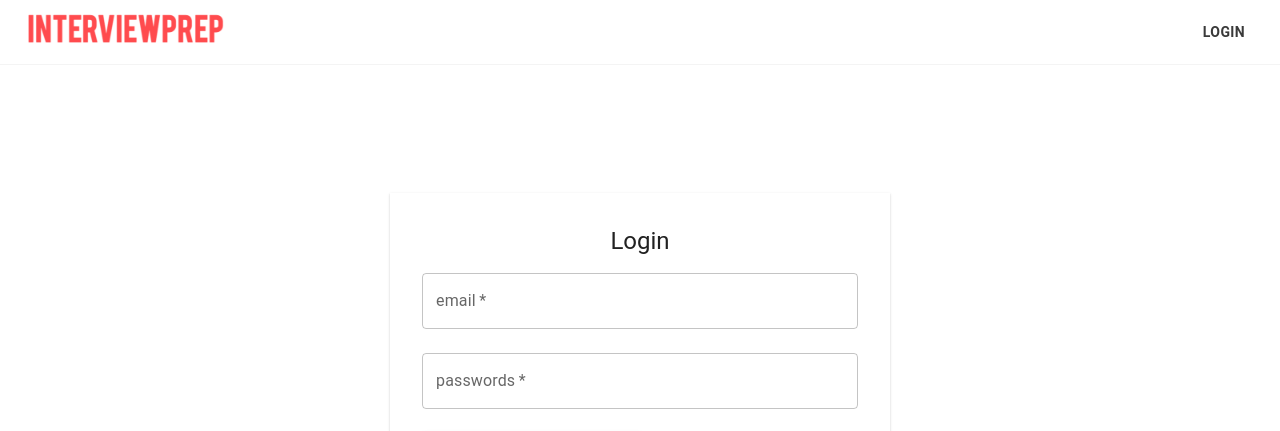
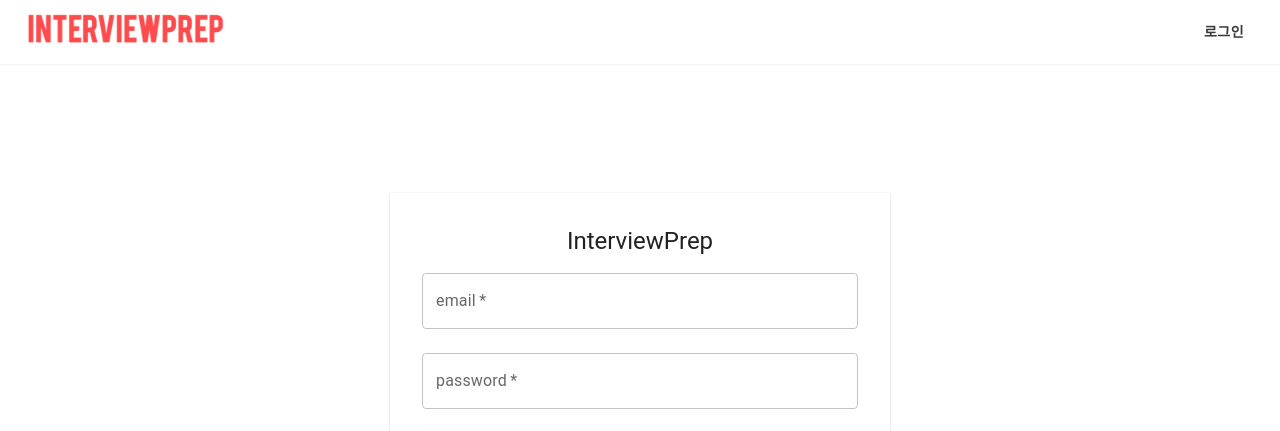
Before and after one commit to LeeJongbokz/front_interviewprep, a React (Create React App) app: page /login in a window 1280 px wide. Shown: the top 431 px of the page. Built offline with nearby package versions, Linux system fonts and the light colour scheme.

Commit message:
Header, 로그인 페이지 영문->한글 변경

```diff
--- a/src/component/Login/Login.js
+++ b/src/component/Login/Login.js
@@ -27,6 +27,8 @@ const Login = () => {
     authCtx
       .login(emailRef.current.value, passwordRef.current.value)
       .then(data => {
+        console.log(data);
+
         if (data.error) {
           throw new Error();
         } else if (data.success === false) {
@@ -44,7 +46,7 @@ const Login = () => {
   };
 
   return (
-    <PaperUI title="Login">
+    <PaperUI title="InterviewPrep">
       <form onSubmit={onSubmitHandler} ref={formRef} noValidate>
         <TextField
           id="email"
@@ -58,7 +60,7 @@ const Login = () => {
         />
         <TextField
           id="password"
-          label="passwords"
+          label="password"
           type="password"
           margin="normal"
           inputRef={passwordRef}
--- a/src/component/Login/LoginForModal.js
+++ b/src/component/Login/LoginForModal.js
@@ -59,7 +59,7 @@ const LoginForModal = ({ isOpen = false, callback = () => {} }) => {
       >
         <Grid padding={4} component={Paper} square={true}>
           <Typography align="center" component="h1" variant="h5">
-            Login
+            로그인
           </Typography>
           <form onSubmit={onSubmitHandler} ref={formRef} noValidate>
             <TextField
--- a/src/layout/Header.js
+++ b/src/layout/Header.js
@@ -80,7 +80,7 @@ const Header = () => {
             to="/my-page"
             sx={{ color: '#3A3A3A', fontWeight: 'bold', fontSize: '14px' }}
           >
-            mypage
+            마이페이지
           </Button>
         </MenuItem>
         <MenuItem>
@@ -92,7 +92,7 @@ const Header = () => {
             }}
             sx={{ color: '#3A3A3A', fontWeight: 'bold', fontSize: '14px' }}
           >
-            Logout
+            로그아웃
           </Button>
         </MenuItem>
       </Menu>
@@ -103,7 +103,7 @@ const Header = () => {
       to="/login"
       sx={{ color: '#3A3A3A', fontWeight: 'bold', fontSize: '14px' }}
     >
-      Login
+      로그인
     </Button>
   );
 
```
